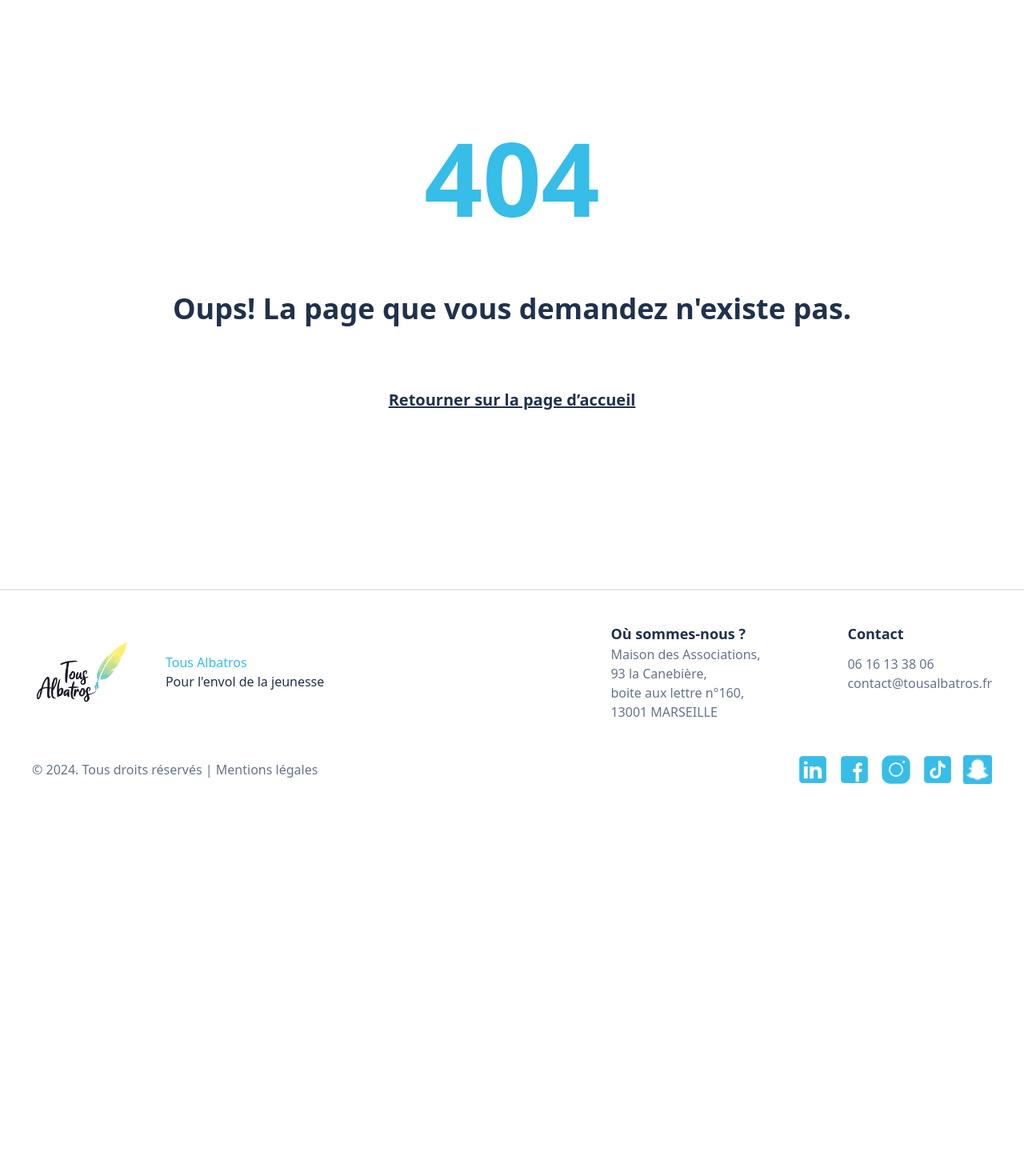
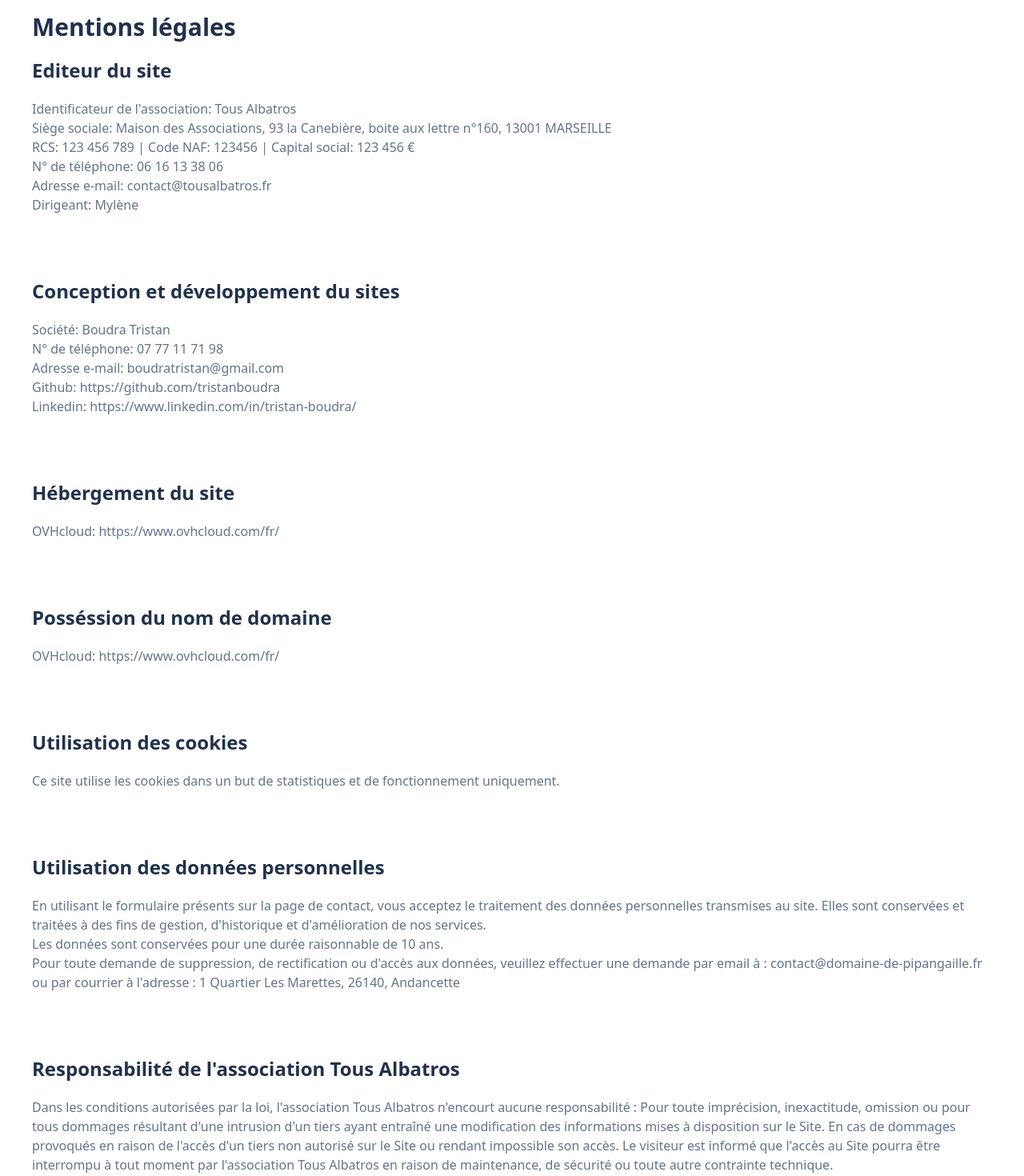
Before and after one commit to Tristan-Boudra/TousAlbatros, a React (Create React App) app: page /mentions-legales in a window 1280 px wide. Shown: the part 160-1630 px from the top of the page at 80% size. Before the commit the page ends 1182 px from the top, so only its background shows below. Built offline with nearby package versions, Linux system fonts and the light colour scheme.

Commit message:
feat(legal-notice): add page legale notice

```diff
--- a/package.json
+++ b/package.json
@@ -48,7 +48,6 @@
     ]
   },
   "devDependencies": {
-    "@faker-js/faker": "^8.3.1",
     "eslint": "^8.56.0",
     "eslint-plugin-react": "^7.33.2",
     "purify-css": "^1.2.5",
--- a/src/components/footer/index.jsx
+++ b/src/components/footer/index.jsx
@@ -8,7 +8,7 @@ const Footer = () => {
   const currentYear = new Date().getFullYear();
 
   return (
-    <footer className="flex flex-col gap-10 md:gap-0 justify-between items-center md:items-start max-w-screen-xl mx-auto p-10 border-t-2">
+    <footer className="flex flex-col gap-10 md:gap-0 justify-between items-center md:items-start max-w-screen-xl mx-auto p-10 border-t">
       <div className="flex flex-col md:flex-row gap-10 justify-between w-full">
         <div className="flex flex-col md:flex-row gap-10 items-center">
           <img
--- a/src/data/index.jsx
+++ b/src/data/index.jsx
@@ -14,8 +14,8 @@ import {
   Bird,
   SlidersHorizontal,
   Puzzle,
+  Library,
 } from "lucide-react";
-import { faker } from "@faker-js/faker";
 
 const TrendingUpIcon = (
   <div className="flex bg-orange/10 w-12 h-12 md:w-16 md:h-16 p-4 rounded-lg content-center items-center">
@@ -45,32 +45,32 @@ const LightbulbIcon = (
 );
 
 const FileIcon = (
-  <div className="flex bg-green/20 w-12 h-12 md:w-16 md:h-16 rounded-lg p-4 content-center items-center">
-    <File className="flex text-green items-center mx-auto" size={30} />
+  <div className="flex bg-orange/20 w-12 h-12 md:w-16 md:h-16 rounded-lg p-4 content-center items-center">
+    <File className="flex text-orange items-center mx-auto" size={30} />
   </div>
 );
 
 const MessageIcon = (
-  <div className="flex bg-turquoise/20 w-12 h-12 md:w-16 md:h-16 p-4 rounded-lg content-center items-center">
-    <MessageSquare
-      className="flex text-turquoise items-center mx-auto"
-      size={30}
-    />
+  <div className="flex bg-green/20 w-12 h-12 md:w-16 md:h-16 p-4 rounded-lg content-center items-center">
+    <MessageSquare className="flex text-green items-center mx-auto" size={30} />
+  </div>
+);
+
+const LibrairieIcon = (
+  <div className="flex bg-primary/20 w-12 h-12 md:w-16 md:h-16 p-4 rounded-lg content-center items-center">
+    <Library className="flex text-primary items-center mx-auto" size={30} />
   </div>
 );
 
 const HomeIcon = (
-  <div className="flex bg-green/20 w-12 h-12 md:w-16 md:h-16 p-4 rounded-lg content-center items-center">
-    <Home className="flex text-green items-center mx-auto" size={30} />
+  <div className="flex bg-orange/20 w-12 h-12 md:w-16 md:h-16 p-4 rounded-lg content-center items-center">
+    <Home className="flex text-orange items-center mx-auto" size={30} />
   </div>
 );
 
 const Prestation = (
-  <div className="flex bg-turquoise/20 w-12 h-12 md:w-16 md:h-16 p-4 rounded-lg content-center items-center">
-    <Presentation
-      className="flex text-turquoise items-center mx-auto"
-      size={30}
-    />
+  <div className="flex bg-green/20 w-12 h-12 md:w-16 md:h-16 p-4 rounded-lg content-center items-center">
+    <Presentation className="flex text-green items-center mx-auto" size={30} />
   </div>
 );
 
@@ -231,7 +231,7 @@ const contentIconPrestation = [
   },
   {
     id: 2,
-    icon: FileIcon,
+    icon: LibrairieIcon,
     title: "Actions éducatives",
     subtitle: "Cliquer pour visualiser la brochure",
     linkPdf: require("../assets/documents/test.pdf"),
@@ -421,11 +421,11 @@ const Project = [
   },
 ];
 
-const generateRandomImage = () => faker.image.avatar();
-
 const reviewsWithImages = reviews.map((review) => ({
   ...review,
-  image: generateRandomImage(),
+  image: `https://avatar.iran.liara.run/public/${Math.floor(
+    Math.random() * (100 - 1 + 1) + 1
+  )}`,
 }));
 
 export {
--- a/src/index.js
+++ b/src/index.js
@@ -10,6 +10,7 @@ import About from "./pages/About";
 import Navbar from "./components/navbar";
 import Contact from "./pages/Contact";
 import Error from "./pages/Error";
+import LegalNotice from "./pages/LegalNotice";
 
 const root = ReactDOM.createRoot(document.getElementById("root"));
 
@@ -22,6 +23,7 @@ root.render(
         <Route path="/about" element={<About />} />
         <Route path="/services" element={<Services />} />
         <Route path="/contact" element={<Contact />} />
+        <Route path="/mentions-legales" element={<LegalNotice />} />
         <Route path="*" element={<Error />} />
       </Routes>
       <Footer />
--- a/src/pages/About.js
+++ b/src/pages/About.jsx
@@ -28,6 +28,7 @@ const About = () => {
       distance: "500px",
       scale: 1,
       easing: "ease",
+      reset: true,
     };
 
     ScrollReveal().reveal(box1Ref.current, config);
@@ -54,7 +55,7 @@ const About = () => {
         </div>
         <img
           src={require("../assets/images/about/quote.png")}
-          className="w-96 h-64 top-0"
+          className="w-96 h-64 top-0 object-cover"
           alt="Background header"
         />
       </section>
@@ -83,11 +84,11 @@ const About = () => {
           </h1>
           <div className="flex flex-col gap-10 mt-10 items-center">
             <Values data={valuesTop} />
-            <div className="flex flex-col lg:flex-row">
+            <div className="flex flex-col lg:flex-row items-center">
               <ValuesWithImage data={valuesMiddle[0]} />
               <img
                 src={require("../assets/images/about/value.png")}
-                className="w-64 h-42 mx-auto md:mx-0 py-10 md:py-0 md:w-96 md:h-64 top-0"
+                className="w-64 h-42 mx-auto md:mx-0 py-10 md:py-0 md:w-80 md:h-56 lg:w-96 lg:h-64 top-0"
                 alt="Background header"
               />
               <ValuesWithImage data={valuesMiddle[1]} />
--- a/src/pages/Contact.js
+++ b/src/pages/Contact.jsx
@@ -95,7 +95,7 @@ const Contact = () => {
                   type="text"
                   name="name"
                   placeholder="Nom"
-                  className="border rounded h-8 placeholder-placeholder"
+                  className="border rounded h-8 placeholder-placeholder pl-3"
                 />
               </div>
               <div className="flex flex-col mt-5">
@@ -106,7 +106,7 @@ const Contact = () => {
                   type="text"
                   name="email"
                   placeholder="Email"
-                  className="border rounded h-8 placeholder-placeholder"
+                  className="border rounded h-8 placeholder-placeholder pl-3"
                   id="email-from"
                 />
                 <br />
@@ -121,7 +121,7 @@ const Contact = () => {
                   type="text"
                   name="surname"
                   placeholder="Prénom"
-                  className="border rounded h-8 placeholder-placeholder"
+                  className="border rounded h-8 placeholder-placeholder pl-3"
                 />
                 <br />
               </div>
@@ -132,8 +132,8 @@ const Contact = () => {
                 <input
                   type="text"
                   name="subject"
-                  placeholder="Sujet"
-                  className="border rounded h-8 placeholder-placeholder"
+                  placeholder="Objet"
+                  className="border rounded h-8 placeholder-placeholder pl-3"
                   id="subject"
                 />
                 <br />
@@ -147,7 +147,7 @@ const Contact = () => {
             <textarea
               placeholder="Message"
               name="message"
-              className="border rounded w-full placeholder-placeholder"
+              className="border rounded w-full placeholder-placeholder pl-3 pt-2"
               rows="6"
               id="message"
             />
@@ -166,7 +166,10 @@ const Contact = () => {
             </p>
           )}
           <div className="flex flex-col lg:flex-row items-center justify-between mt-5">
-            <p className="text-xs">Tous les champs sont obligatoires</p>
+            <p className="text-xs">
+              <span className="text-red-500">*</span> Tous les champs sont
+              obligatoires
+            </p>
             <button
               type="submit"
               className="bg-primary text-white px-8 py-1 rounded-xl mt-5 lg:mt-0"
--- a/src/pages/Home.js
+++ b/src/pages/Home.jsx
@@ -23,6 +23,7 @@ const Home = () => {
       distance: "500px",
       scale: 1,
       easing: "ease",
+      reset: true,
     };
 
     ScrollReveal().reveal(box1Ref.current, config);
@@ -145,20 +146,26 @@ const Home = () => {
         className="pt-32 px-10 flex flex-col relative max-w-screen-xl mx-auto"
         ref={box4Ref}
       >
-        <ul className="flex flex-col flex-wrap md:flex-row gap-20 md:gap-4 mx-auto sm:w-full justify-center">
+        <div className="bg-primary/20 w-max rounded-full">
+          <p className="text-primary px-3 py-2 w-auto text-xs">Projets</p>
+        </div>
+        <h1 className="text-2xl md:text-4xl text-secondary font-bold mt-4">
+          Nos projets phares
+        </h1>
+        <ul className="flex flex-col flex-wrap md:flex-row gap-20 md:gap-4 mx-auto sm:w-full justify-center mt-24">
           {displayedImages.map((review, index) => (
             <li>
               <img
                 alt="chevronPrevImage"
                 src={chevronUp}
-                className="absolute top-80 cursor-pointer w-14 h-14 md:w-20 md:h-20 left-0 transform -translate-y-1/2 rotate-[-90deg]"
+                className="absolute top-[30rem] cursor-pointer w-14 h-14 md:w-20 md:h-20 left-0 transform -translate-y-1/2 rotate-[-90deg]"
                 onClick={prevImage}
               />
               <Reviews data={{ ...review, index }} />
               <img
                 alt="chevronNextImage"
                 src={chevronUp}
-                className="absolute top-80 cursor-pointer w-14 h-14 md:w-20 md:h-20 right-0 transform -translate-y-1/2 rotate-90"
+                className="absolute top-[30rem] cursor-pointer w-14 h-14 md:w-20 md:h-20 right-0 transform -translate-y-1/2 rotate-90"
                 onClick={nextImage}
               />
             </li>
--- /dev/null
+++ b/src/pages/LegalNotice.jsx
@@ -0,0 +1,210 @@
+import { useEffect, useRef } from "react";
+import ScrollReveal from "scrollreveal";
+
+const LegalNotice = () => {
+  const box1Ref = useRef();
+  const box2Ref = useRef();
+  const box3Ref = useRef();
+  const box4Ref = useRef();
+  const box5Ref = useRef();
+  const box6Ref = useRef();
+  const box7Ref = useRef();
+  const box8Ref = useRef();
+
+  useEffect(() => {
+    const config = {
+      origin: "left",
+      duration: 1000,
+      delay: 150,
+      distance: "500px",
+      scale: 1,
+      easing: "ease",
+      reset: true,
+    };
+
+    ScrollReveal().reveal(box1Ref.current, config);
+    ScrollReveal().reveal(box2Ref.current, config);
+    ScrollReveal().reveal(box3Ref.current, config);
+    ScrollReveal().reveal(box4Ref.current, config);
+    ScrollReveal().reveal(box5Ref.current, config);
+    ScrollReveal().reveal(box6Ref.current, config);
+    ScrollReveal().reveal(box7Ref.current, config);
+    ScrollReveal().reveal(box8Ref.current, config);
+  }, []);
+
+  return (
+    <div>
+      <section
+        className="pt-20 px-10 flex flex-col relative max-w-screen-xl mx-auto"
+        ref={box1Ref}
+      >
+        <h1 className="text-3xl font-bold text-secondary">Mentions légales</h1>
+        <h2 className="text-2xl font-bold text-secondary mt-5">
+          Editeur du site
+        </h2>
+        <div className="mt-5">
+          <ul className="flex flex-col text-tertiary">
+            <li>Identificateur de l'association: Tous Albatros</li>
+            <li>
+              Siège sociale: Maison des Associations, 93 la Canebière, boite aux
+              lettre n°160, 13001 MARSEILLE
+            </li>
+            <li>
+              RCS: 123 456 789 | Code NAF: 123456 | Capital social: 123 456 €
+            </li>
+            <li>N° de téléphone: 06 16 13 38 06</li>
+            <li>
+              Adresse e-mail:{" "}
+              <a
+                href="mailto:contact@tousalbatros.fr"
+                className="hover:text-primary"
+              >
+                contact@tousalbatros.fr
+              </a>
+            </li>
+            <li>Dirigeant: Mylène</li>
+          </ul>
+        </div>
+      </section>
+      <section
+        className="pt-20 px-10 flex flex-col relative max-w-screen-xl mx-auto"
+        ref={box2Ref}
+      >
+        <h2 className="text-2xl font-bold text-secondary">
+          Conception et développement du sites
+        </h2>
+        <div className="mt-5">
+          <ul className="flex flex-col text-tertiary">
+            <li>Société: Boudra Tristan</li>
+            <li>
+              N° de téléphone:{" "}
+              <a href="tel:0777117198" className="hover:text-primary">
+                07 77 11 71 98
+              </a>
+            </li>
+            <li>
+              Adresse e-mail:{" "}
+              <a
+                href="mailto:boudratristan@gmail.com"
+                className="hover:text-primary"
+              >
+                boudratristan@gmail.com
+              </a>
+            </li>
+            <li>
+              Github:{" "}
+              <a
+                href="https://github.com/tristanboudra"
+                className="hover:text-primary"
+              >
+                https://github.com/tristanboudra
+              </a>
+            </li>
+            <li>
+              Linkedin:{" "}
+              <a
+                href="https://www.linkedin.com/in/tristan-boudra/"
+                className="hover:text-primary"
+              >
+                https://www.linkedin.com/in/tristan-boudra/
+              </a>
+            </li>
+          </ul>
+        </div>
+      </section>
+      <section
+        className="pt-20 px-10 flex flex-col relative max-w-screen-xl mx-auto"
+        ref={box3Ref}
+      >
+        <h2 className="text-2xl font-bold text-secondary">
+          Hébergement du site
+        </h2>
+        <p className="mt-5 text-tertiary">
+          OVHcloud:{" "}
+          <a href="https://www.ovhcloud.com/fr/" className="hover:text-primary">
+            https://www.ovhcloud.com/fr/
+          </a>
+        </p>
+      </section>
+      <section
+        className="pt-20 px-10 flex flex-col relative max-w-screen-xl mx-auto"
+        ref={box4Ref}
+      >
+        <h2 className="text-2xl font-bold text-secondary">
+          Posséssion du nom de domaine
+        </h2>
+        <p className="mt-5 text-tertiary">
+          OVHcloud:{" "}
+          <a href="https://www.ovhcloud.com/fr/" className="hover:text-primary">
+            https://www.ovhcloud.com/fr/
+          </a>
+        </p>
+      </section>
+      <section
+        className="pt-20 px-10 flex flex-col relative max-w-screen-xl mx-auto"
+        ref={box5Ref}
+      >
+        <h2 className="text-2xl font-bold text-secondary">
+          Utilisation des cookies
+        </h2>
+        <p className="mt-5 text-tertiary">
+          Ce site utilise les cookies dans un but de statistiques et de
+          fonctionnement uniquement.
+        </p>
+      </section>
+      <section
+        className="pt-20 px-10 flex flex-col relative max-w-screen-xl mx-auto"
+        ref={box6Ref}
+      >
+        <h2 className="text-2xl font-bold text-secondary">
+          Utilisation des données personnelles
+        </h2>
+        <p className="mt-5 text-tertiary">
+          En utilisant le formulaire présents sur la page de contact, vous
+          acceptez le traitement des données personnelles transmises au site.
+          Elles sont conservées et traitées à des fins de gestion, d'historique
+          et d'amélioration de nos services.
+          <br /> Les données sont conservées pour une durée raisonnable de 10
+          ans. <br />
+          Pour toute demande de suppression, de rectification ou d'accès aux
+          données, veuillez effectuer une demande par email à :
+          contact@domaine-de-pipangaille.fr ou par courrier à l'adresse : 1
+          Quartier Les Marettes, 26140, Andancette
+        </p>
+      </section>
+      <section
+        className="pt-20 px-10 flex flex-col relative max-w-screen-xl mx-auto"
+        ref={box7Ref}
+      >
+        <h2 className="text-2xl font-bold text-secondary">
+          Responsabilité de l'association Tous Albatros
+        </h2>
+        <p className="mt-5 text-tertiary">
+          Dans les conditions autorisées par la loi, l'association Tous Albatros
+          n'encourt aucune responsabilité : Pour toute imprécision,
+          inexactitude, omission ou pour tous dommages résultant d'une intrusion
+          d'un tiers ayant entraîné une modification des informations mises à
+          disposition sur le Site. En cas de dommages provoqués en raison de
+          l'accès d'un tiers non autorisé sur le Site ou rendant impossible son
+          accès. Le visiteur est informé que l'accès au Site pourra être
+          interrompu à tout moment par l'association Tous Albatros en raison de
+          maintenance, de sécurité ou toute autre contrainte technique.
+        </p>
+      </section>
+      <section
+        className="py-20 px-10 flex flex-col relative max-w-screen-xl mx-auto"
+        ref={box8Ref}
+      >
+        <h2 className="text-2xl font-bold text-secondary">Droit applicable</h2>
+        <p className="mt-5 text-tertiary">
+          Les présentes mentions sont régies par le droit français. Les
+          juridictions françaises sont seules compétentes pour connaître tout
+          litige se rapportant directement ou indirectement à l'accès au présent
+          Site ou à son utilisation.
+        </p>
+      </section>
+    </div>
+  );
+};
+
+export default LegalNotice;
--- a/src/pages/Services.js
+++ b/src/pages/Services.js
@@ -25,6 +25,7 @@ const Services = () => {
       distance: "300px",
       scale: 1,
       easing: "ease",
+      reset: true,
     };
 
     ScrollReveal().reveal(box1Ref.current, config);
```
Also changed, not shown: public/logo192.png (deleted), public/logo512.png (deleted).
